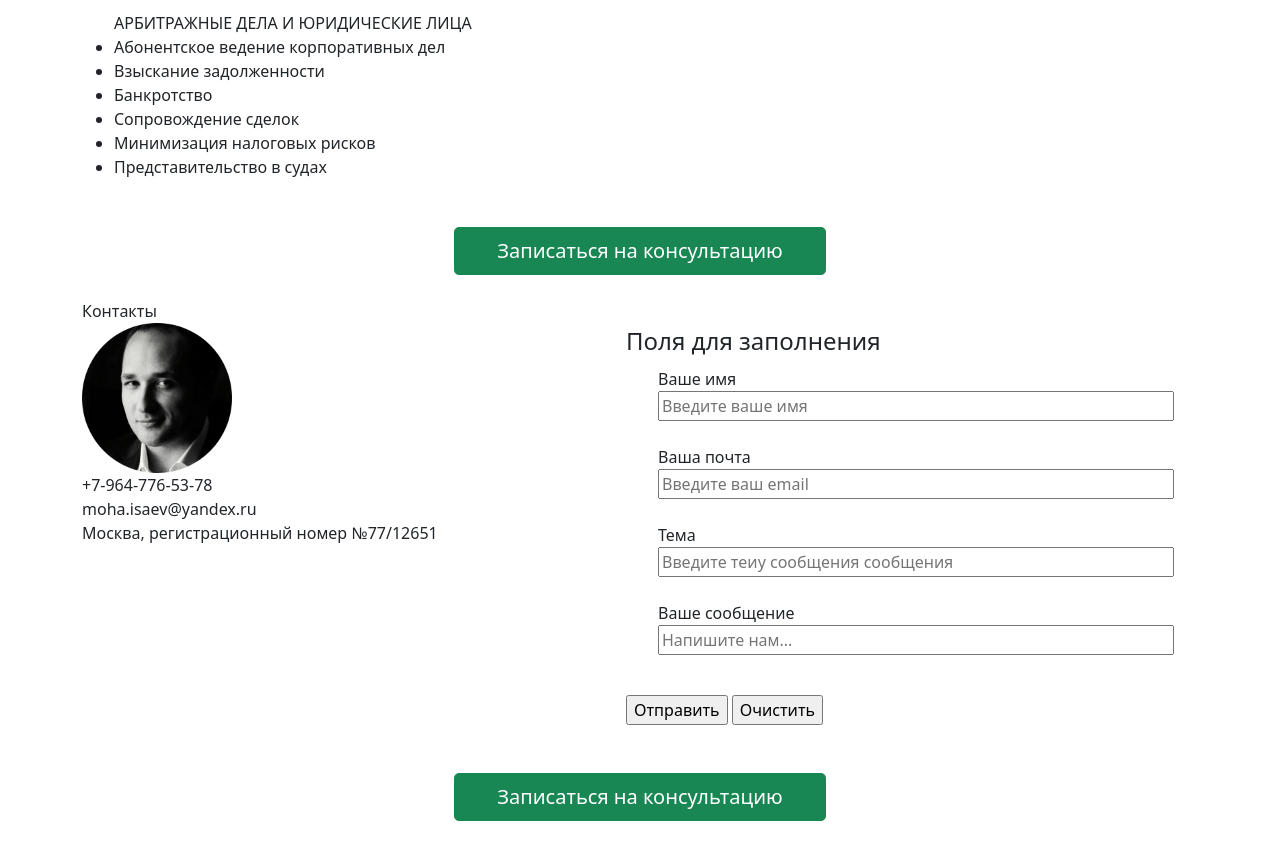
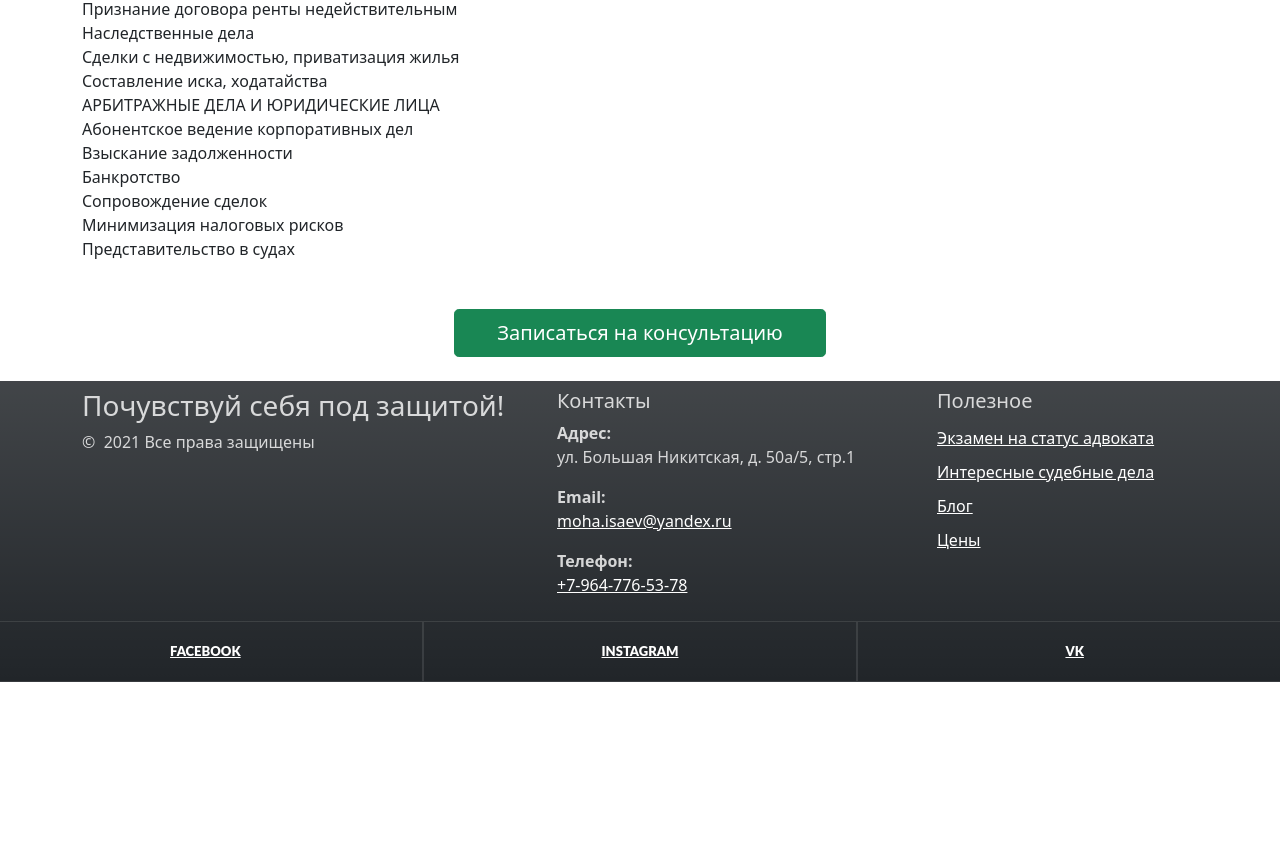
Before and after one commit to Ruslanadamov/Moha, a plain HTML site: page index.html in a window 1280 px wide. Shown: the part 1918-2763 px from the top of the page. After the commit the page ends 2600 px from the top, so only its background shows below. Drawn offline with nearby package versions, Linux system fonts and the light colour scheme.

Commit message:
Stage one

```diff
--- a/css/style.css
+++ b/css/style.css
@@ -1,5 +1,6 @@
-.row {
-  width: 100%;
+/* HEADER */
+header {
+  margin-bottom: 20px;
 }
 .carousel-item img {
   height: 700px;
@@ -7,7 +8,65 @@
 .inputList {
   list-style-type: none;
 }
-.subscribe-info-avatar img {
+.navbar-ava img {
   width: 150px;
   height: 150px;
+  margin-right: 40px;
 }
+
+/* FOOTER */
+.context-dark,
+.bg-gray-dark,
+.bg-primary {
+  color: rgba(255, 255, 255, 0.8);
+}
+
+.footer-classic a,
+.footer-classic a:focus,
+.footer-classic a:active {
+  color: #ffffff;
+}
+.nav-list li {
+  padding-top: 5px;
+  padding-bottom: 5px;
+}
+
+.nav-list li a:hover:before {
+  margin-left: 0;
+  opacity: 1;
+  visibility: visible;
+}
+
+ul,
+ol {
+  list-style: none;
+  padding: 0;
+  margin: 0;
+}
+
+.social-inner {
+  display: flex;
+  flex-direction: column;
+  align-items: center;
+  width: 100%;
+  padding: 23px;
+  font: 900 13px/1 "Lato", -apple-system, BlinkMacSystemFont, "Segoe UI", Roboto,
+    "Helvetica Neue", Arial, sans-serif;
+  text-transform: uppercase;
+  color: rgba(255, 255, 255, 0.5);
+}
+.social-container .col {
+  border: 1px solid rgba(255, 255, 255, 0.1);
+}
+/* .nav-list li a:before {
+  content: "\f14f";
+  font: 400 21px/1 "Material Design Icons";
+  color: #4d6de6;
+  display: inline-block;
+  vertical-align: baseline;
+  margin-left: -28px;
+  margin-right: 7px;
+  opacity: 0;
+  visibility: hidden;
+  transition: 0.22s ease;
+} */
--- a/index.html
+++ b/index.html
@@ -13,13 +13,17 @@
 </head>
 
 <body>
-    <div class="container">
-        <header>
-            <nav class="navbar navbar-expand-lg navbar-light bg-light">
 
-                <div class="d-flex justify-content-between w-100">
-                    <div class="flex-row">
-                        <a class="navbar-brand" href="index.html">Адвокат Исаев Моха</a>
+    <header>
+        <nav class="navbar navbar-expand-lg navbar-dark context-dark bg-dark bg-gradient">
+            <div class="container">
+                <div class="d-flex justify-content-between w-100 align-items-center">
+                    <a class="navbar-ava d-none d-sm-block" href="index.html"><img src="img/ava-moha.png" alt="ava"></a>
+                    <div class="d-flex flex-column w-100">
+                        <h1>Адвокат Исаев Моха</h1>
+                        <span>8 (926) 335-05-54</span>
+                        <span>moha.isaev@yandex.ru</span>
+                        <span>Москва, регистрационный номер №77/12651</span>
                     </div>
                     <div class="flex-row">
                         <button class="navbar-toggler" type="button" data-bs-toggle="collapse"
@@ -38,21 +42,16 @@
                                 <li class="nav-item">
                                     <a class="nav-link" href="#">Pricing</a>
                                 </li>
-                                <li class="nav-item">
-                                    <a class="nav-link disabled" href="#" tabindex="-1"
-                                        aria-disabled="true">Disabled</a>
-                                </li>
                             </ul>
                         </div>
                     </div>
                 </div>
-
-
-
-            </nav>
-        </header>
-        <section class="slider d-none d-lg-block">
-
+            </div>
+            </div>
+        </nav>
+    </header>
+    <section class="slider d-none d-lg-block">
+        <div class="container">
             <div id="carouselExampleCaptions" class="carousel slide" data-bs-ride="carousel">
                 <div class="carousel-indicators">
                     <button type="button" data-bs-target="#carouselExampleCaptions" data-bs-slide-to="0" class="active"
@@ -96,8 +95,9 @@
                     <span class="visually-hidden">Next</span>
                 </button>
             </div>
-
-        </section>
+        </div>
+    </section>
+    <div class="container">
         <section class="text">
             <div class="d-grid gap-2 col-4 mx-auto mt-5 mb-4">
                 <button type="button" class="btn btn-success btn-lg">Записаться на консультацию</button>
@@ -169,22 +169,12 @@
                 <button type="button" class="btn btn-success btn-lg">Записаться на консультацию</button>
             </div>
         </section>
-        <!-- <div class="footer-botton">
-            <div class="botton-copy"> © Copyright - INTERIOR 2016. All Rights Reserved. </div>
-            <div class="botton-midle">
-                <a href="#" class="society-link"><img src="img/facebook.svg" alt="facebook" class="icons"></a>
-                <a href="#" class="society-link"><img src="img/twitter.svg" alt="twitter" class="icons"></a>
-                <a href="#" class="society-link"><img src="img/google+.svg" alt="googleplus" class="icons"></a>
-                <a href="#" class="society-link"><img src="img/telegram-plane-brands.svg" alt="telegram"
-                        class="icons"></a>
-            </div>
-            <div class="bottom-terms">Terms & Conditions / Privacy policy & Cookies</div>
-        </div> -->
-        <section class="contacts">
+
+        <!-- <section class="contacts">
             <span class="">Контакты</span>
             <div class="row">
                 <div class="col-sm justify-content-center">
-                    <div class="subscribe-info-avatar"><img src="img/ava-moha.png" alt="subscribe-info-avatar"></div>
+                    <div class="subscribe-info-avatar"></div>
                     <div>+7-964-776-53-78</div>
                     <div>moha.isaev@yandex.ru</div>
                     <div>Москва, регистрационный номер №77/12651</div>
@@ -230,10 +220,59 @@
             <div class="d-grid gap-2 col-4 mx-auto mt-5 mb-4">
                 <button type="button" class="btn btn-success btn-lg">Записаться на консультацию</button>
             </div>
-        </section>
-
+        </section> -->
     </div>
-
+    <footer class="section footer-classic context-dark bg-dark bg-gradient">
+        <div class="container">
+            <div class="row align-items-start py-2">
+                <div class="col-md-4 col-xl-5">
+                    <div class="pr-xl-4">
+                        <h3>Почувствуй себя под защитой!</h3>
+                        <!-- Rights-->
+                        <p class="rights"><span>©  </span><span class="copyright-year">2021 Все права
+                                защищены
+                        </p>
+                    </div>
+                </div>
+                <div class="col-md-4">
+                    <h5>Контакты</h5>
+                    <dl class="contact-list">
+                        <dt>Адрес:</dt>
+                        <dd>ул. Большая Никитская, д. 50а/5, стр.1</dd>
+                    </dl>
+                    <dl class="contact-list">
+                        <dt>Email:</dt>
+                        <dd><a href="mailto:#">moha.isaev@yandex.ru</a></dd>
+                    </dl>
+                    <dl class="contact-list">
+                        <dt>Телефон:</dt>
+                        <dd><a href="tel:#">+7-964-776-53-78</a>
+                        </dd>
+                    </dl>
+                </div>
+                <div class="col-md-4 col-xl-3">
+                    <h5>Полезное</h5>
+                    <ul class="nav-list">
+                        <li><a href="https://vk.com/ekzamen_na_advokata">Экзамен на статус адвоката</a></li>
+                        <li><a href="#">Интересные судебные дела</a></li>
+                        <li><a href="#">Блог</a></li>
+                        <!-- <li><a href="#">Contacts</a></li> -->
+                        <li><a href="#">Цены</a></li>
+                    </ul>
+                </div>
+            </div>
+        </div>
+        <div class="row no-gutters social-container">
+            <div class="col"><a class="social-inner" href="https://www.facebook.com/muhammad.djabrailov"><span
+                        class="icon mdi mdi-facebook"></span><span>Facebook</span></a></div>
+            <div class="col"><a class="social-inner" href="https://www.instagram.com/m.isaevlaw/"><span
+                        class="icon mdi mdi-instagram"></span><span>instagram</span></a></div>
+            <!-- <div class="col"><a class="social-inner" href="#"><span
+                        class="icon mdi mdi-twitter"></span><span>twitter</span></a></div> -->
+            <div class="col"><a class="social-inner" href="https://vk.com/advokat_isaev_moha"><span
+                        class="icon mdi mdi-youtube-play"></span><span>VK</span></a></div>
+        </div>
+    </footer>
     <!-- JavaScript Bundle with Popper -->
     <script src="https://cdn.jsdelivr.net/npm/bootstrap@5.0.0-beta2/dist/js/bootstrap.bundle.min.js"
         integrity="sha384-b5kHyXgcpbZJO/tY9Ul7kGkf1S0CWuKcCD38l8YkeH8z8QjE0GmW1gYU5S9FOnJ0" crossorigin="anonymous">
```
